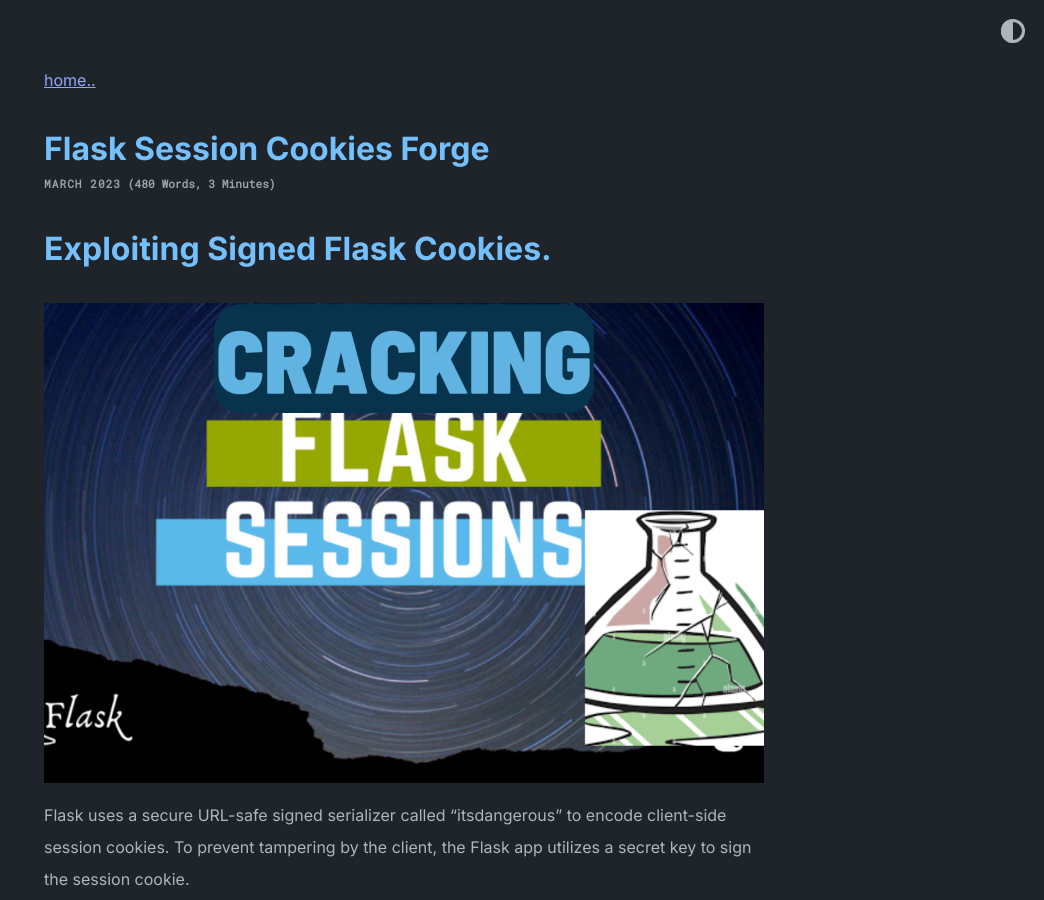
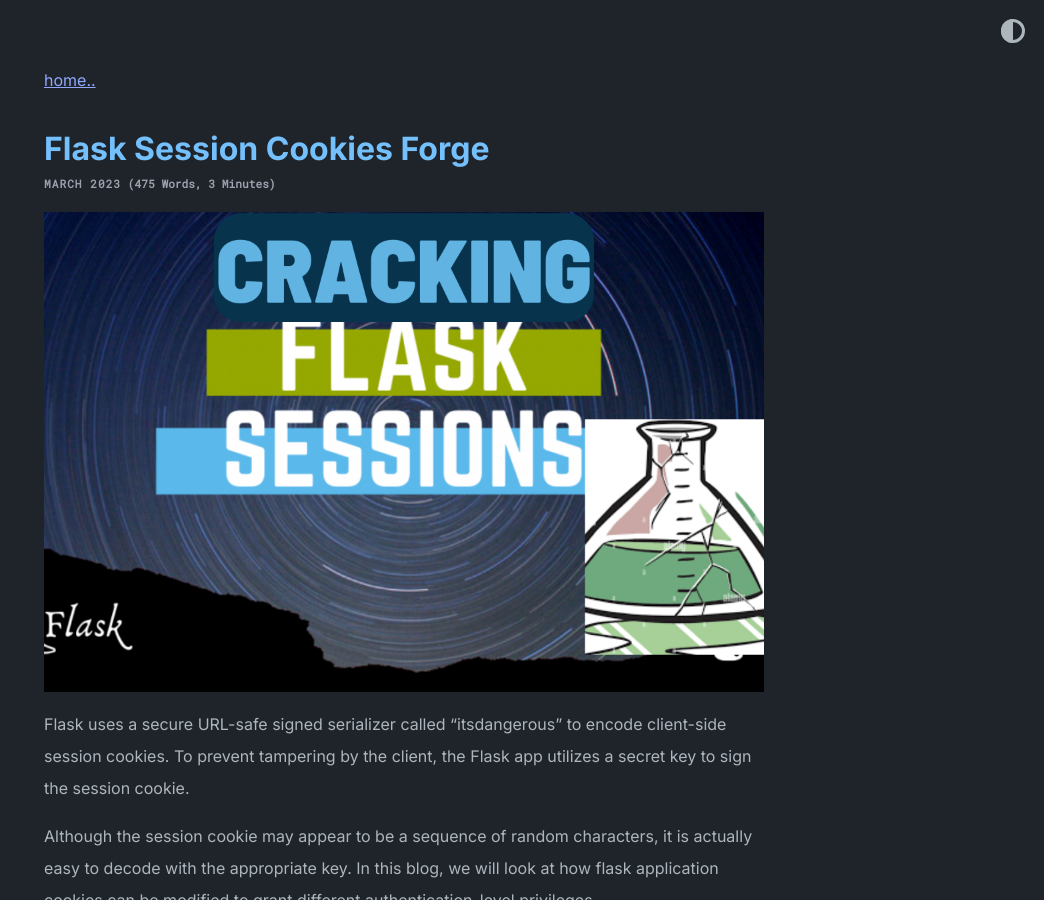
Before and after one commit to mystickev/mystickev.github.io, a Jekyll site: the page built from _posts/2023-03-31-Flask-Session-Cookies-Forge.md, in a window 1280 px wide and 900 px high. Shown: the whole window, without its empty margins (236-1280 px from the left). Built offline with Jekyll 4.4.1, drawn with Linux system fonts in a browser that asks for light colours; our own code applies the rules of GitHub Pages for plain Markdown files.

Commit message:
Update 2023-03-31-Flask-Session-Cookies-Forge.md

```diff
--- a/_posts/2023-03-31-Flask-Session-Cookies-Forge.md
+++ b/_posts/2023-03-31-Flask-Session-Cookies-Forge.md
@@ -1,5 +1,3 @@
-# Exploiting Signed Flask Cookies.
-
 ![Heading](/assets/images/favicon/CRACKING.png)
 
 Flask uses a secure URL-safe signed serializer called "itsdangerous" to encode client-side session cookies. To prevent tampering by the client, the Flask app utilizes a secret key to sign the session cookie.
```
